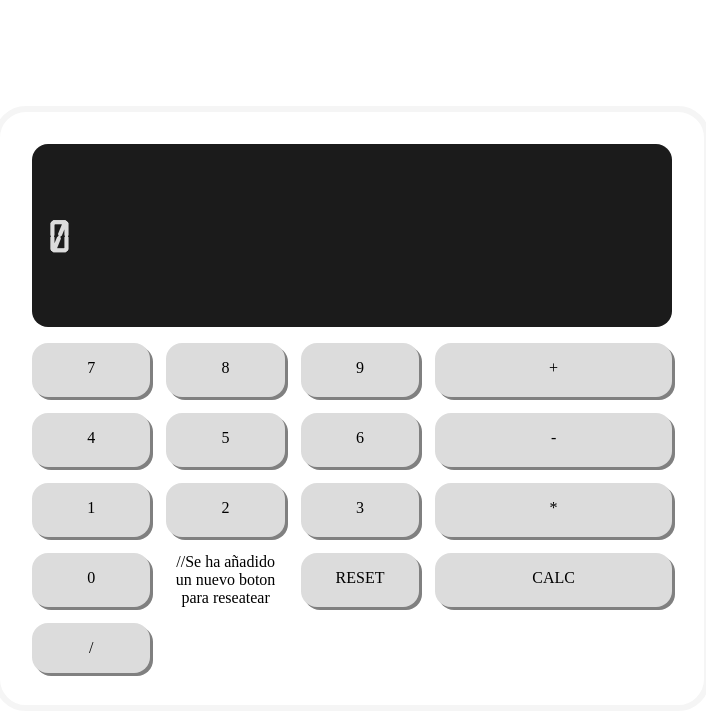
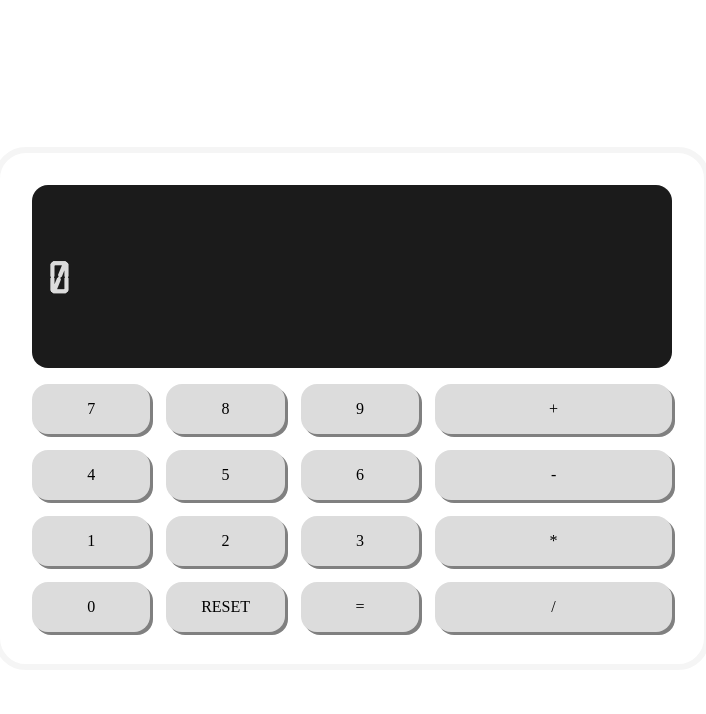
Before and after one commit to alcalde95/challenges_personal, a React (Vite) app: page / in a window 1280 px wide. Shown: the top 714 px of the page, without its empty margins (288-994 px from the left). Built offline with nearby package versions, Linux system fonts and the light colour scheme.

Commit message:
change_body/index.jsx

```diff
--- a/src/components/Body/index.jsx
+++ b/src/components/Body/index.jsx
@@ -67,9 +67,9 @@ const Body = () => {
                     <Button value='3' action={() => appendValue('3')} />
                     <Button value='*' action={() => appendValue('*')} />
                     <Button value='0' action={() => appendValue('0')} />
-                    //Se ha añadido un nuevo boton para reseatear
+
                     <Button value='RESET' action={() => reset()} />
-                    <Button value='CALC' action={() => calc()} />
+                    <Button value='=' action={() => calc()} />
                     <Button value='/' action={() => appendValue('/')} />
                 </div>
             </div>
```
